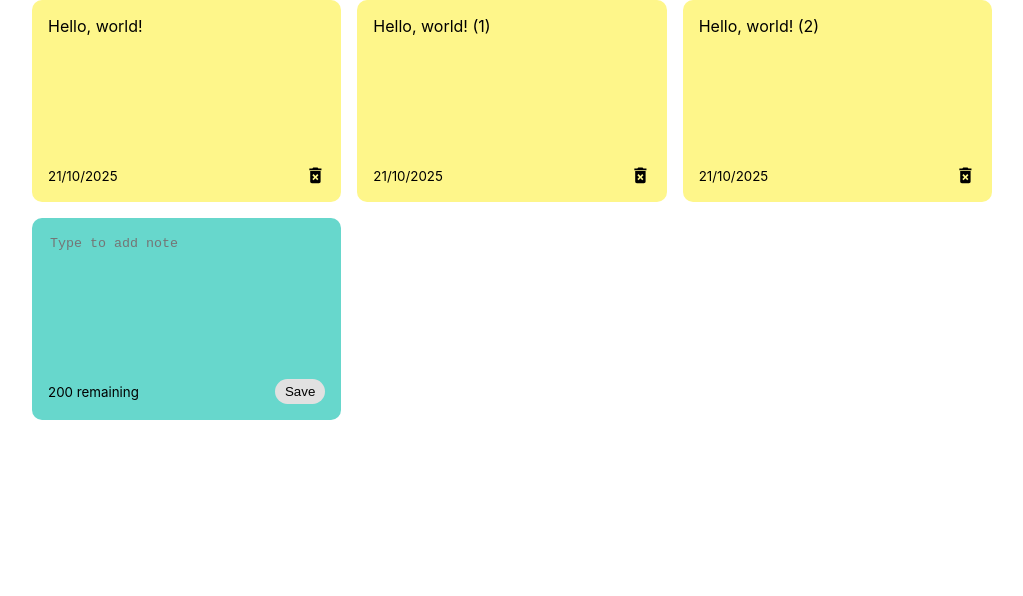
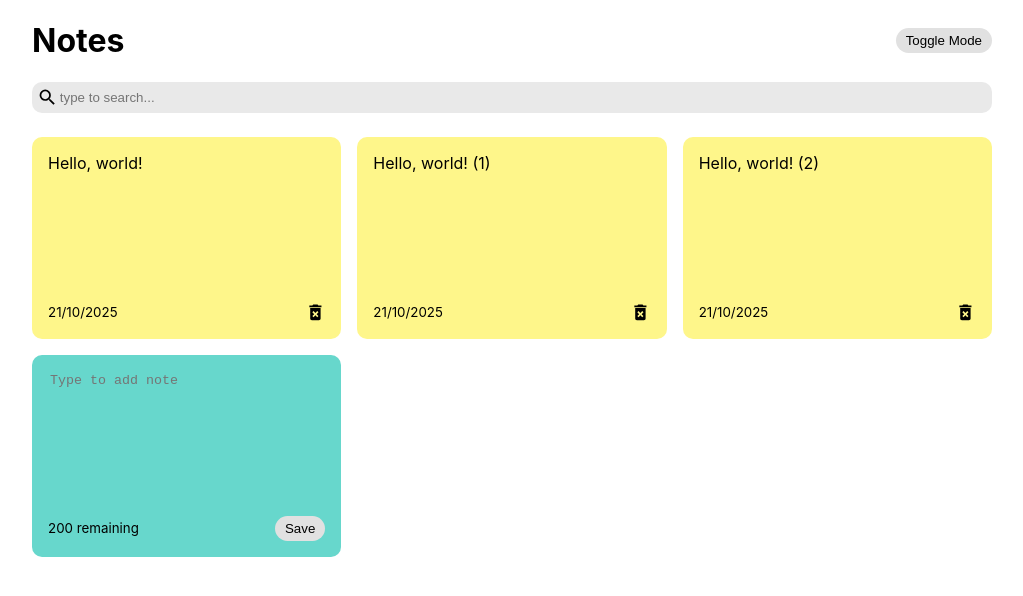
Before and after one commit to Another403/NoteTakingApp, a React (Create React App) app: page / in a window 1280 px wide. Shown: the top 596 px of the page, without its empty margins (128-1151 px from the left). Built offline with nearby package versions, Linux system fonts and the light colour scheme.

Commit message:
finished search bar
added search bar to the app

```diff
--- a/src/App.js
+++ b/src/App.js
@@ -1,5 +1,7 @@
 import './App.css';
 import NotesList from './components/NotesList';
+import Search from './components/Search';
+import Header from './components/Header';
 
 import { useState } from 'react';
 import { nanoid } from 'nanoid';
@@ -23,6 +25,8 @@
 		},
 	]);
 
+	const [searchText, setSearchText] = useState('');
+
 	const addNote = (text) => {
 		const date = new Date();
 		const newNote = {
@@ -42,8 +46,12 @@
 
 	return (
 		<div className="container">
+			<Header />
+			<Search handleSearchNote={setSearchText}/>
 			<NotesList
-				notes={notes}
+				notes={notes.filter((note) =>
+					note.text.toLowerCase().includes(searchText.toLowerCase())
+				)}
 				handleAddNote={addNote}
 				handleDeleteNote={deleteNote}
 			/>
--- a/src/components/AddNote.js
+++ b/src/components/AddNote.js
@@ -28,7 +28,7 @@
 			></textarea>
 			<div className='note-footer'>
 				<small>{characterLimit - noteText.length} remaining</small>
-				<button className='save-note' onClick={handleSaveClick}>Save</button>
+				<button className='save' onClick={handleSaveClick}>Save</button>
 			</div>
 		</div>
 	);
--- /dev/null
+++ b/src/components/Header.js
@@ -0,0 +1,12 @@
+import React from 'react';
+
+function Header() {
+    return(
+        <div className="header">
+            <h1>Notes</h1>
+            <button className="save">Toggle Mode</button>
+        </div>
+    );
+}
+
+export default Header;
--- /dev/null
+++ b/src/components/Search.js
@@ -0,0 +1,17 @@
+import React from 'react';
+import { MdSearch } from 'react-icons/md';
+
+function Search({ handleSearchNote }) {
+    return(
+        <div className="search">
+            <MdSearch className="search-icon" size="1.3em"/>
+            <input
+                onChange={(event) => handleSearchNote(event.target.value)}
+                type="text"
+                placeholder="type to search..."
+            />
+        </div>
+    );
+}
+
+export default Search;
--- a/src/index.css
+++ b/src/index.css
@@ -10,6 +10,12 @@
 code {
 	font-family: source-code-pro, Menlo, Monaco, Consolas, 'Courier New',
 	monospace;
+}
+
+.header {
+	display: flex;
+	align-items: center;
+	justify-content: space-between;
 }
 
 .container {
@@ -52,14 +58,14 @@
 	outline: none;
 }
 
-.save-note {
+.save {
 	background-color: #e1e1e1;
 	border: none;
 	border-radius: 15px;
 	padding: 5px 10px 5px 10px;
 }
 
-.save-note:hover {
+.save:hover {
 	background-color: #ededed;
 	cursor: pointer;
 }
@@ -73,3 +79,21 @@
 .delete-icon {
 	cursor: pointer;
 }
+
+.search {
+	display: flex;
+	align-items: center;
+	background-color: rgb(233, 233, 233);
+	border-radius: 10px;
+	padding: 5px;
+	margin-bottom: 1.5em;
+}
+
+.search input {
+	border: none;
+	background-color: rgb(233, 233, 233);
+}
+
+.search input:focus {
+	outline: none;
+}
```
